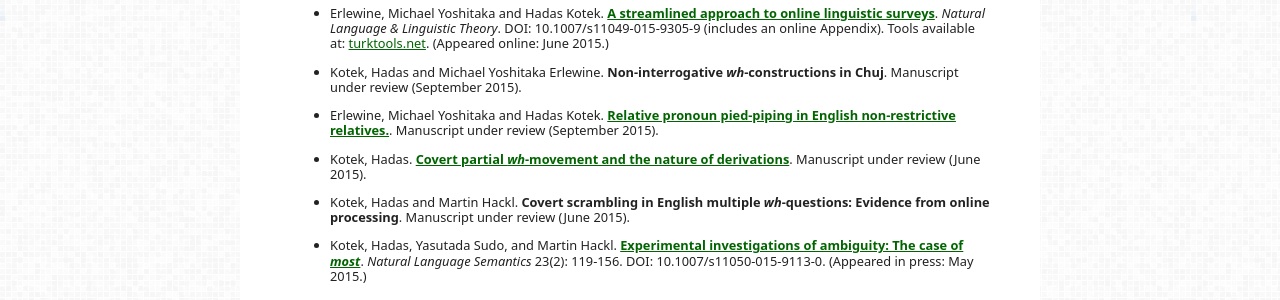
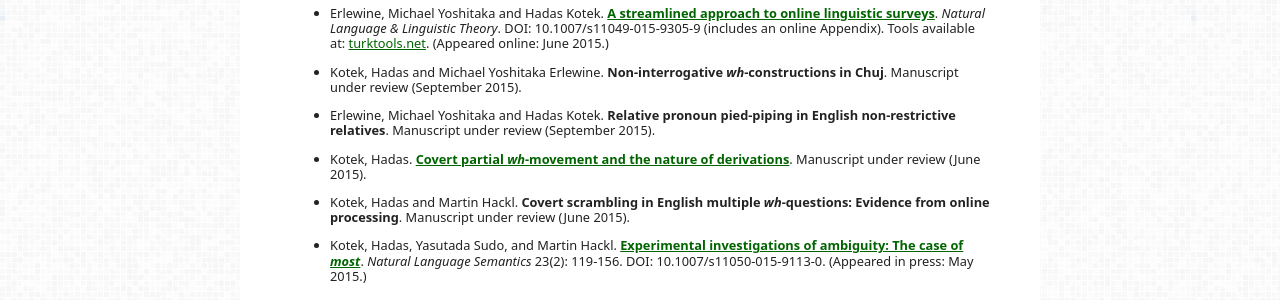
Before and after one commit to hkotek/hkotek.com, a Jekyll site: the page built from index.md, in a window 1280 px wide and 1188 px high. Shown: the part 301-601 px from the top of the window. Built offline with Jekyll 4.4.1, drawn with Linux system fonts in a browser that asks for light colours; some of the changed lines change nothing that is shown.

Commit message:
update link

```diff
--- a/index.md
+++ b/index.md
@@ -31,7 +31,7 @@ Newest papers
 
 * Kotek, Hadas and Michael Yoshitaka Erlewine. **Non-interrogative *wh*-constructions in Chuj**. Manuscript under review (September 2015).
 
-* Erlewine, Michael Yoshitaka and Hadas Kotek. [**Relative pronoun pied-piping in English non-restrictive relatives.**](Erlewine_Kotek-cls51.pdf). Manuscript under review (September 2015).
+* Erlewine, Michael Yoshitaka and Hadas Kotek. **Relative pronoun pied-piping in English non-restrictive relatives**. Manuscript under review (September 2015).
 
 * Kotek, Hadas. [**Covert partial *wh*-movement and the nature of derivations**](http://ling.auf.net/lingbuzz/002541/current.pdf?_s=TVHKDbQKt4hwC4kt). Manuscript under review (June 2015).
 
```
